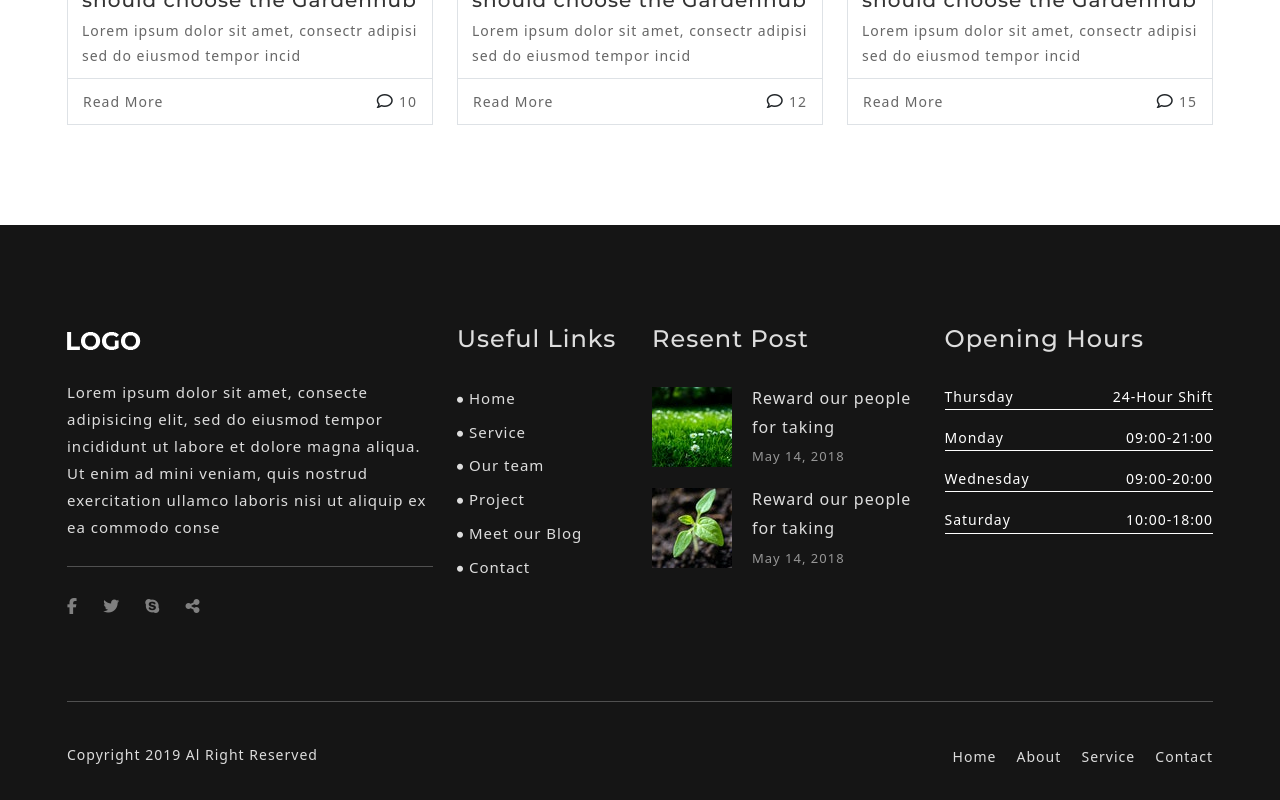
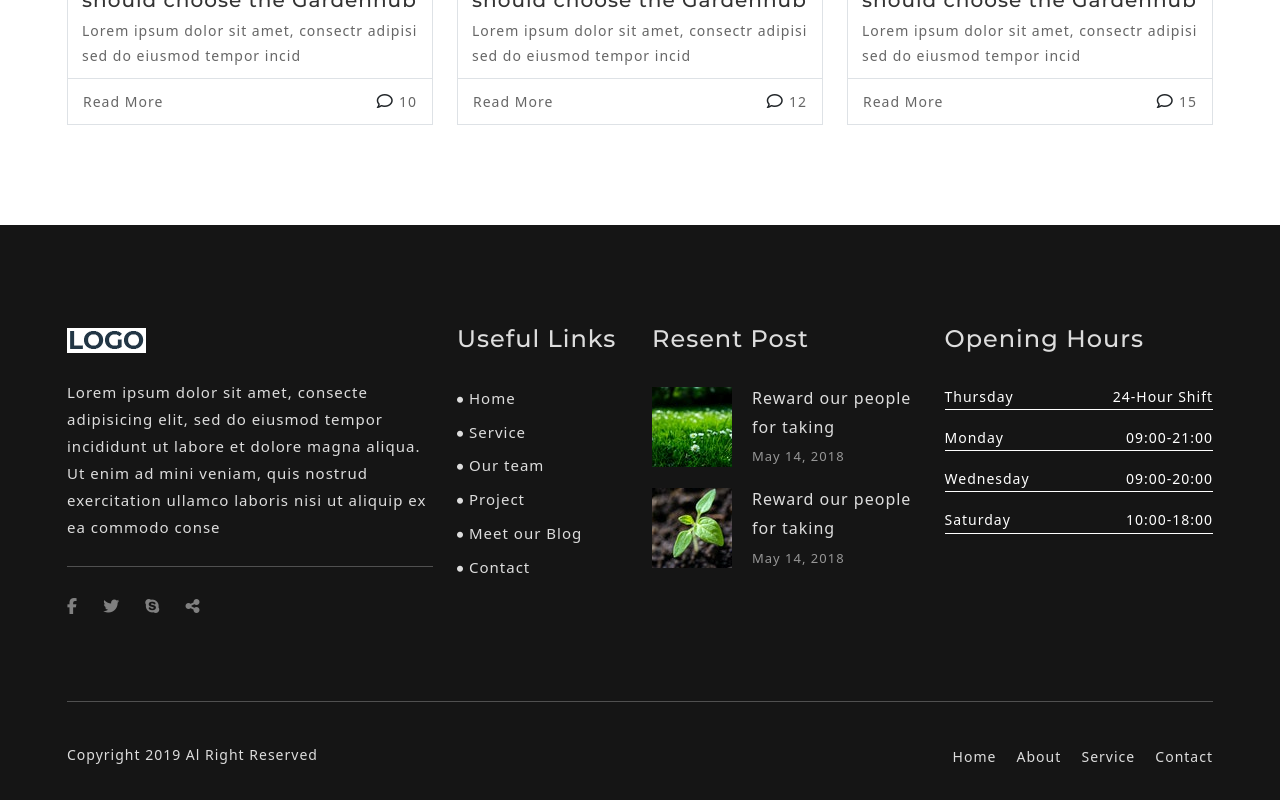
Before and after one commit to anikaafrin01/environtment, a plain HTML site: page index.html in a window 1280 px wide. Shown: the part 5787-6587 px from the top of the page. Drawn offline with Linux system fonts and the light colour scheme.

Commit message:
Update index.html

```diff
--- a/index.html
+++ b/index.html
@@ -766,7 +766,7 @@
           <div class="row g-4">
             <div class="col-lg-4 col-sm-7">
               <div class="footer-content ">
-                <img src="images/footer-logo.png" alt="logo" class="img-fluid">
+                <img src="images/site-logo.png" alt="logo" class="img-fluid">
                 <p class="font-size-15 text-color-dd my-25">Lorem ipsum dolor sit amet, consecte adipisicing elit, sed do eiusmod tempor incididunt ut labore et dolore magna aliqua. Ut enim ad mini veniam, quis nostrud exercitation ullamco laboris nisi ut aliquip ex ea commodo conse</p>
                 <hr class="footer-line">
                 <ul class="f-social-link mt-25">
```
